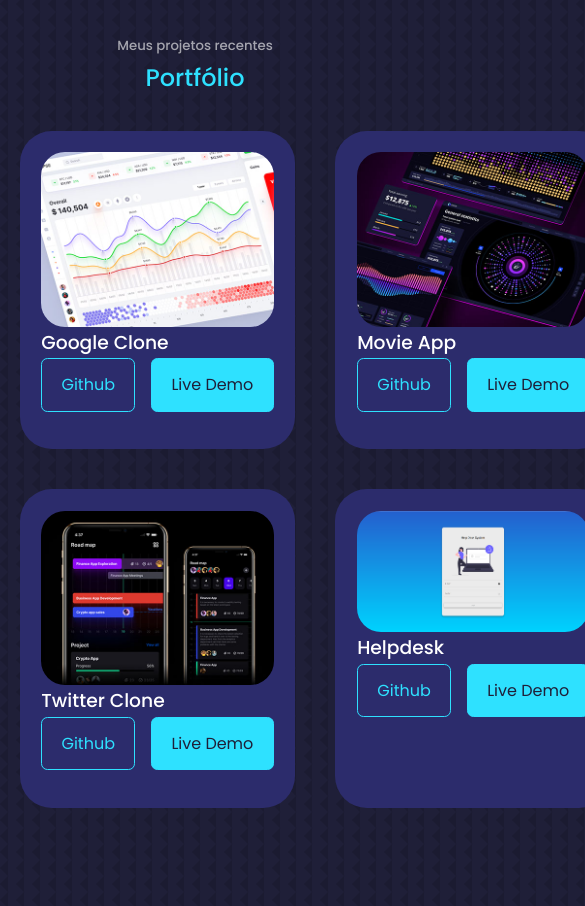
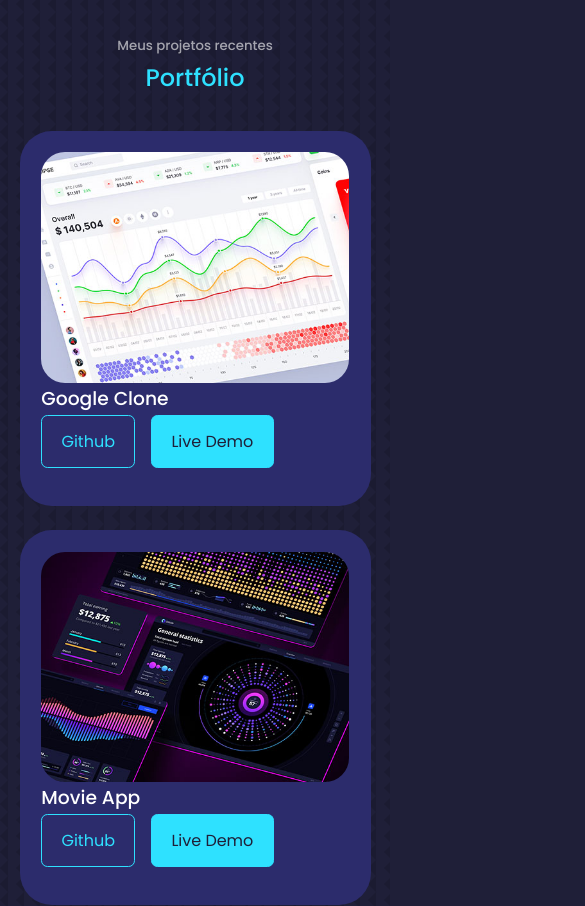
Before and after one commit to LucBecker/react-portfolio-website, a React (Create React App) app: page / in a window 390 px wide. Shown: the part 6660-7566 px from the top of the page, 585 px wide, since content can reach past the window. Built offline with nearby package versions, Linux system fonts and the light colour scheme.

Commit message:
Portfolio Component Responsive Design

```diff
--- a/src/components/portfolio/portfolio.css
+++ b/src/components/portfolio/portfolio.css
@@ -31,3 +31,25 @@
     gap: 1rem;
     margin-bottom: 1rem;
 }
+
+/* ================ MEDIA QUERIES (MEDIUM DEVICES) ================ */
+@media screen and (max-width: 1024px){
+    .portfolio__container{
+        grid-template-columns: 1fr 1fr;
+        gap: 1.2rem;
+    }
+
+    .portfolio{
+        height: auto;
+    }
+
+}
+
+/* ================ MEDIA QUERIES (SMALL DEVICES) ================ */
+@media screen and (max-width: 600px){
+    .portfolio__container{
+        grid-template-columns: 1fr;
+        gap: 1.5rem;
+    }
+
+}
```
